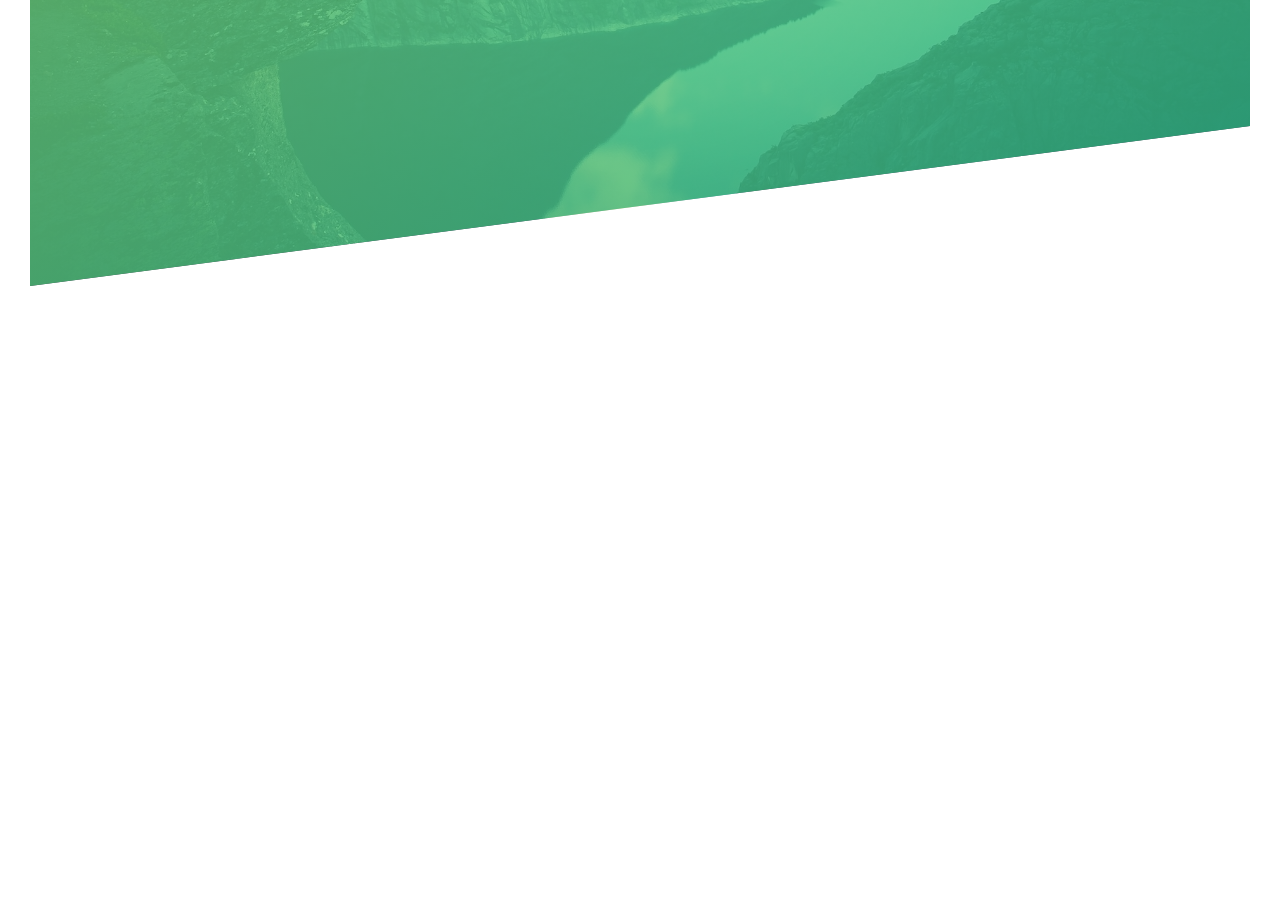
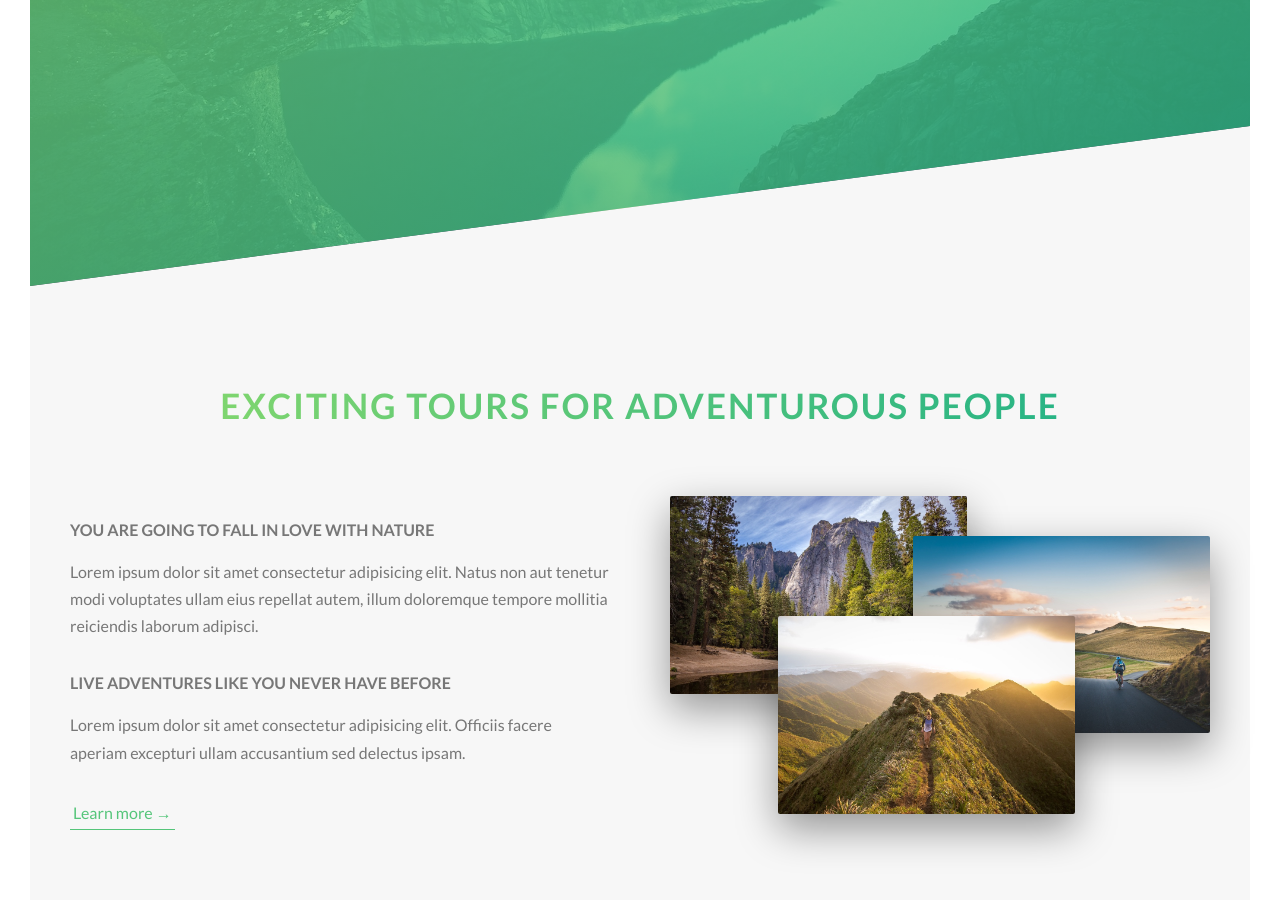
Before and after one commit to hyhong-code/Natours, a website: page index.html in a window 1280 px wide. Shown: the part 504-1404 px from the top of the page. Before the commit the page ends 820 px from the top, so only its background shows below. Drawn offline with Linux system fonts and the light colour scheme.

Commit message:
finish about section

```diff
--- a/index.html
+++ b/index.html
@@ -28,6 +28,55 @@
         <a href="#" class="btn btn--white btn--animated">Discover our tours</a>
       </div>
     </header>
+
+    <main>
+      <section class="section-about">
+        <div class="u-center-text u-margin-bottom-big">
+          <h2 class="heading-secondary">
+            Exciting tours for adventurous people
+          </h2>
+        </div>
+        <div class="row">
+          <div class="col-1-of-2">
+            <h3 class="heading-tertiary u-margin-bottom-small">
+              You are going to fall in love with nature
+            </h3>
+            <p class="paragraph">
+              Lorem ipsum dolor sit amet consectetur adipisicing elit. Natus non aut tenetur modi
+              voluptates ullam eius repellat autem, illum doloremque tempore mollitia reiciendis
+              laborum adipisci.
+            </p>
+            <h3 class="heading-tertiary u-margin-bottom-small">
+              Live adventures like you never have before
+            </h3>
+            <p class="paragraph">
+              Lorem ipsum dolor sit amet consectetur adipisicing elit. Officiis facere aperiam
+              excepturi ullam accusantium sed delectus ipsam.
+            </p>
+            <a href="#" class="btn-text">Learn more &rarr;</a>
+          </div>
+          <div class="col-1-of-2">
+            <div class="composition">
+              <img
+                src="img/nat-1-large.jpg"
+                alt="Photo 1"
+                class="composition__photo composition__photo--p1"
+              />
+              <img
+                src="img/nat-2-large.jpg"
+                alt="Photo 2"
+                class="composition__photo composition__photo--p2"
+              />
+              <img
+                src="img/nat-3-large.jpg"
+                alt="Photo 3"
+                class="composition__photo composition__photo--p3"
+              />
+            </div>
+          </div>
+        </div>
+      </section>
+    </main>
 
     <!--
     <section class="grid-test">
--- a/sass/abstract/_variables.scss
+++ b/sass/abstract/_variables.scss
@@ -3,9 +3,14 @@ $color-primary: #55c57a;
 $color-primary-light: #7ed56f;
 $color-primary-dark: #28b485;
 
+$color-grey-light-1: #f7f7f7;
+
 $color-grey-dark: #777;
 $color-white: #fff;
 $color-black: #000;
+
+// FONT
+$default-font-size: 1.6rem;
 
 // GRID
 $grid-width: 114rem;
--- a/sass/base/_typography.scss
+++ b/sass/base/_typography.scss
@@ -34,3 +34,34 @@ body {
     animation: moveInRight 1s ease-out;
   }
 }
+
+.heading-secondary {
+  font-size: 3.5rem;
+  text-transform: uppercase;
+  font-weight: 700;
+  display: inline-block; // to center a inline block element use parent's text align
+  background-image: linear-gradient(to right, $color-primary-light, $color-primary-dark);
+  -webkit-background-clip: text;
+  color: transparent;
+  letter-spacing: 0.2rem;
+  transition: all 0.2s;
+
+  &:hover {
+    transform: skewY(2deg) skewX(15deg) scale(1.1);
+    text-shadow: 0.5rem 1rem 2rem rgba($color-black, 0.2);
+  }
+}
+
+.heading-tertiary {
+  font-size: $default-font-size;
+  font-weight: 700;
+  text-transform: uppercase;
+}
+
+.paragraph {
+  font-size: $default-font-size;
+
+  &:not(:last-child) {
+    margin-bottom: 3rem;
+  }
+}
--- a/sass/base/_utilities.scss
+++ b/sass/base/_utilities.scss
@@ -0,0 +1,14 @@
+.u-center-text {
+  text-align: center;
+}
+
+.u-margin-bottom-big {
+  margin-bottom: 8rem;
+}
+
+.u-margin-bottom-small {
+  margin-bottom: 1.5rem;
+}
+.u-margin-bottom-medium {
+  margin-bottom: 4rem;
+}
--- a/sass/components/_button.scss
+++ b/sass/components/_button.scss
@@ -11,7 +11,7 @@
   has to be applied on initail state. */
     transition: all 0.2s; /* Apply all properties for transition */
     position: relative;
-    font-size: 1.6rem;
+    font-size: $default-font-size;
   }
 
   &:hover {
@@ -59,3 +59,27 @@
     animation-fill-mode: backwards; /* So that button propertys are at 0% before animation */
   }
 }
+
+.btn-text {
+  &:link,
+  &:visited {
+    font-size: $default-font-size;
+    color: $color-primary;
+    display: inline-block;
+    text-decoration: none;
+    border-bottom: 1px solid $color-primary;
+    padding: 3px;
+    transition: all 0.2s;
+  }
+  &:hover {
+    background-color: $color-primary;
+    color: white;
+    box-shadow: 0 1rem 2rem rgba($color-black, 0.15);
+    transform: translateY(-2px);
+  }
+
+  &:active {
+    box-shadow: 0 0.5rem 1rem rgba($color-black, 0.15);
+    transform: translateY(0);
+  }
+}
--- /dev/null
+++ b/sass/components/_composition.scss
@@ -0,0 +1,43 @@
+.composition {
+  position: relative;
+  &__photo {
+    width: 55%;
+    box-shadow: 0 1.5rem 4rem rgba($color-black, 0.4);
+    border-radius: 2px;
+    position: absolute;
+    z-index: 10;
+    transition: all 0.2s;
+    outline-offset: 2rem; // See hover pseudo selector
+
+    &--p1 {
+      left: 0;
+      top: -2rem;
+    }
+
+    &--p2 {
+      right: 0;
+      top: 2rem;
+    }
+
+    &--p3 {
+      left: 20%;
+      top: 10rem;
+    }
+
+    &:hover {
+      /* Use outline-offser on original selector to create space between outline and imgs
+         If no offset then just like a border
+      */
+      outline: 1.5rem solid $color-primary;
+      transform: scale(1.05) translateY(-5px);
+
+      box-shadow: 0 2.5rem 4rem rgba($color-black, 0.5);
+      z-index: 20;
+    }
+  }
+
+  // .composition:hover .composition__photo:not(:hover)
+  &:hover &__photo:not(:hover) {
+    transform: scale(0.95);
+  }
+}
--- a/sass/layout/_grid.scss
+++ b/sass/layout/_grid.scss
@@ -2,7 +2,6 @@
   // max-width: if viewport larger than 114rem, width is 114rem
   // otherwise it fills 100% of the viewport
   max-width: $grid-width; // 1140px
-  background-color: #eee;
   // center a block element inside another block element
   margin: 0 auto;
 
@@ -14,7 +13,6 @@
   @include clearfix;
 
   [class^="col-"] {
-    background-color: red;
     float: left; // always float left when using float layout
 
     // all column except for last one need right margin
--- a/sass/main.scss
+++ b/sass/main.scss
@@ -8,6 +8,7 @@
 @import "base/utilities";
 
 @import "components/button";
+@import "components/composition";
 
 @import "layout/grid";
 @import "layout/header";
--- a/sass/pages/_home.scss
+++ b/sass/pages/_home.scss
@@ -0,0 +1,5 @@
+.section-about {
+  background-color: $color-grey-light-1;
+  padding: 25rem 0;
+  margin-top: -20vh; // cover the headier section white clip path leftover
+}
```
Also changed, not shown: css/style.css.
